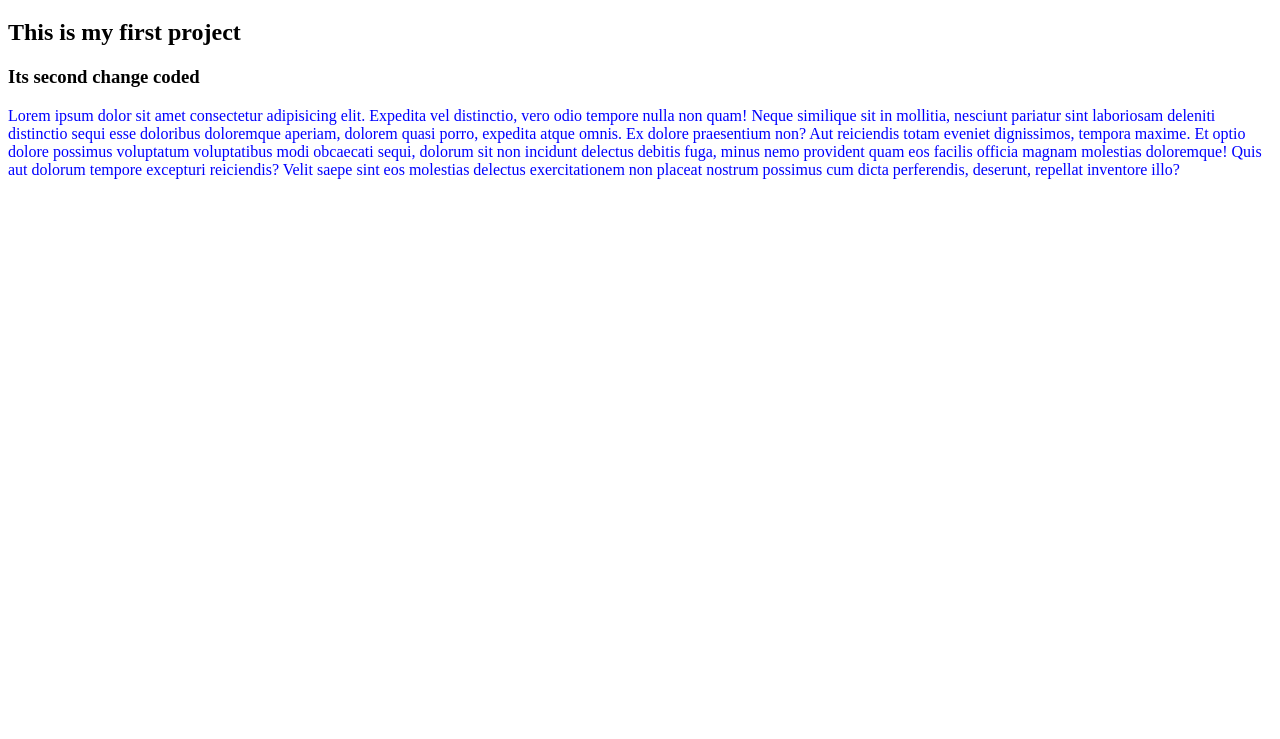
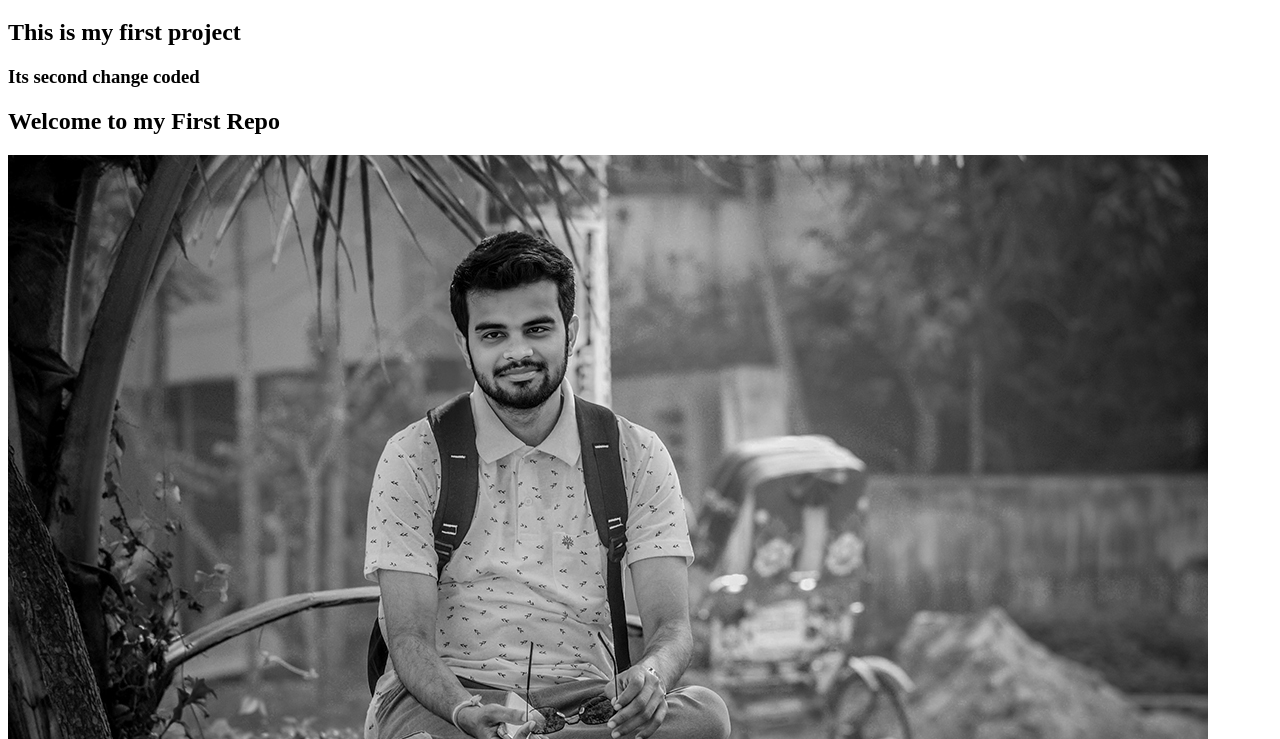
Before and after one commit to nayansarkars/my-first-repo, a plain HTML site: page index.html in a window 1280 px wide. Shown: the part 61-800 px from the top of the page. Drawn offline with Linux system fonts and the light colour scheme.

Commit message:
image add

```diff
--- a/index.html
+++ b/index.html
@@ -10,6 +10,10 @@
     <h1>Nayan Sarkar</h1>
     <h2>This is my first project</h2>
     <h3>Its second change coded</h3>
+    <div>
+        <h2>Welcome to my First Repo</h2>
+        <img src="banner_img.jpg" alt="Banner Image">
+    </div>
     <p>Lorem ipsum dolor sit amet consectetur adipisicing elit. Expedita vel distinctio, vero odio tempore nulla non quam! Neque similique sit in mollitia, nesciunt pariatur sint laboriosam deleniti distinctio sequi esse doloribus doloremque aperiam, dolorem quasi porro, expedita atque omnis. Ex dolore praesentium non? Aut reiciendis totam eveniet dignissimos, tempora maxime. Et optio dolore possimus voluptatum voluptatibus modi obcaecati sequi, dolorum sit non incidunt delectus debitis fuga, minus nemo provident quam eos facilis officia magnam molestias doloremque! Quis aut dolorum tempore excepturi reiciendis? Velit saepe sint eos molestias delectus exercitationem non placeat nostrum possimus cum dicta perferendis, deserunt, repellat inventore illo?</p>
 </body>
 </html>
```
Also changed, not shown: banner_img.jpg (added).
